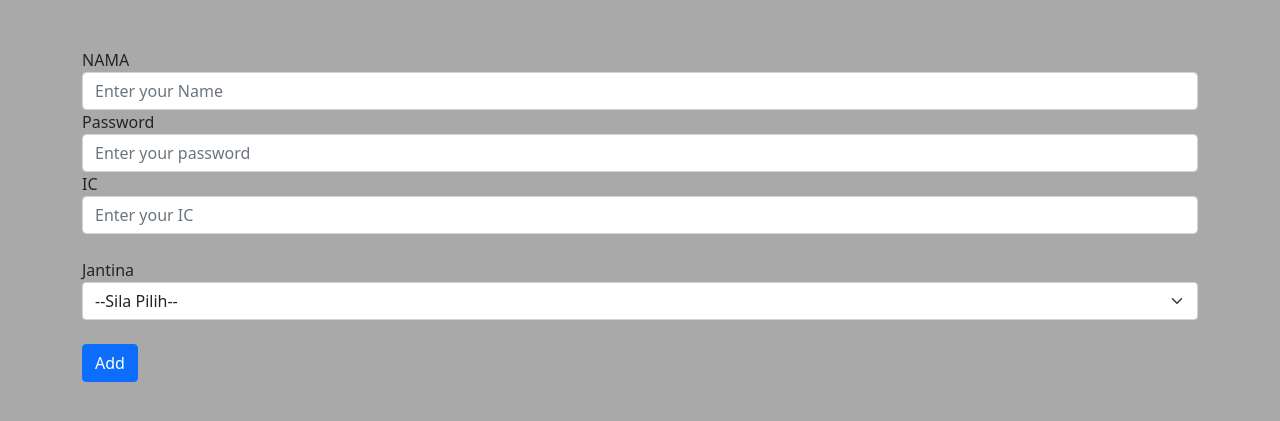
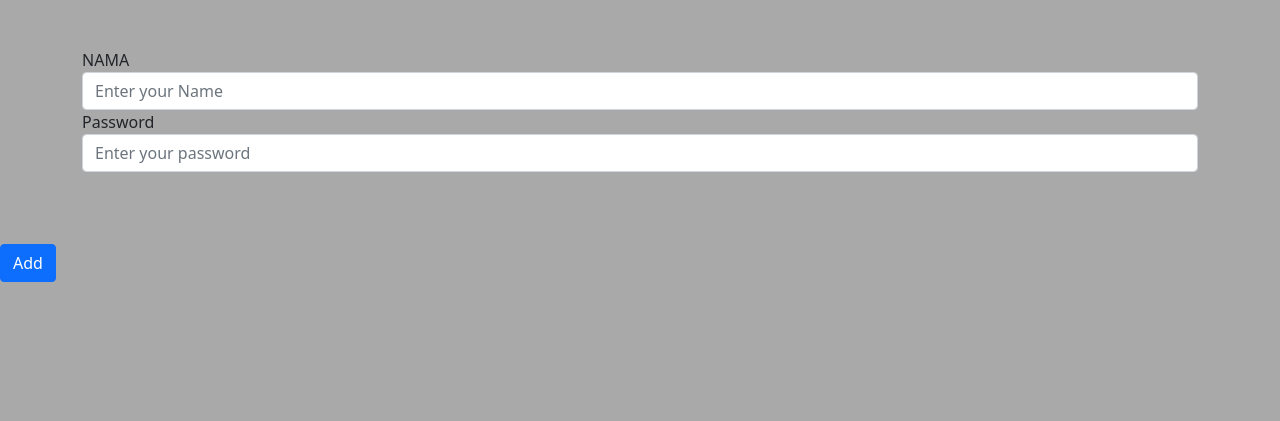
Before and after one commit to ellyvssa/final, a PHP site: page /login.php in a window 1280 px wide. Shown: the top 421 px of the page. Run offline with PHP 8.4, Linux system fonts and the light colour scheme.

Commit message:
modified login.php

```diff
--- a/login.php
+++ b/login.php
@@ -3,12 +3,11 @@ include 'config.php';
 if (isset($_POST['add'])){
     $nama=$_POST['nama'];
     $password=$_POST['password'];
-    $ic=$_POST['ic'];
-    $jantina=$_POST['jantina'];
 
 
-    $sql="insert into logmasuk (nama,password,ic,jantina)
-    values('$nama','$password','$ic', '$jantina' )";
+
+    $sql="insert into logmasuk (nama,password)
+    values('$nama','$password')";
     $result=mysqli_query($conn,$sql);
     if($result){
        echo "<script>alert('Data inserted sucsessfully');
@@ -51,21 +50,7 @@ if (isset($_POST['add'])){
     <input type="password" class="form-control"
     placeholder="Enter your password" name="password">
   </div>
-  <div class="form-group">
-    <label>IC</label>
-    <input type="text" class="form-control"
-    placeholder="Enter your IC" name="ic">
-  </div><br>
-  <div class="form-group">
-    <label>Jantina</label>
-    <select class="form-select" aria-label="Default select example" name="jantina">
-  <option selected>--Sila Pilih--</option>
-  <option value="1">Lelaki</option>
-  <option value="2">Perempuan</option>
 
-</select>
-
-</select>
   </div><br>
 
   <button type="submit" class="btn btn-primary" name="add">Add</button>
```
